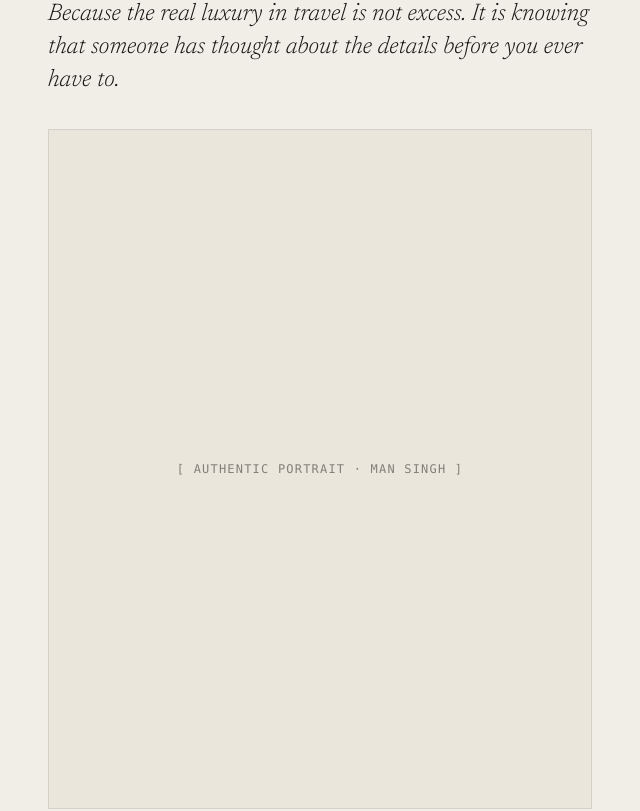
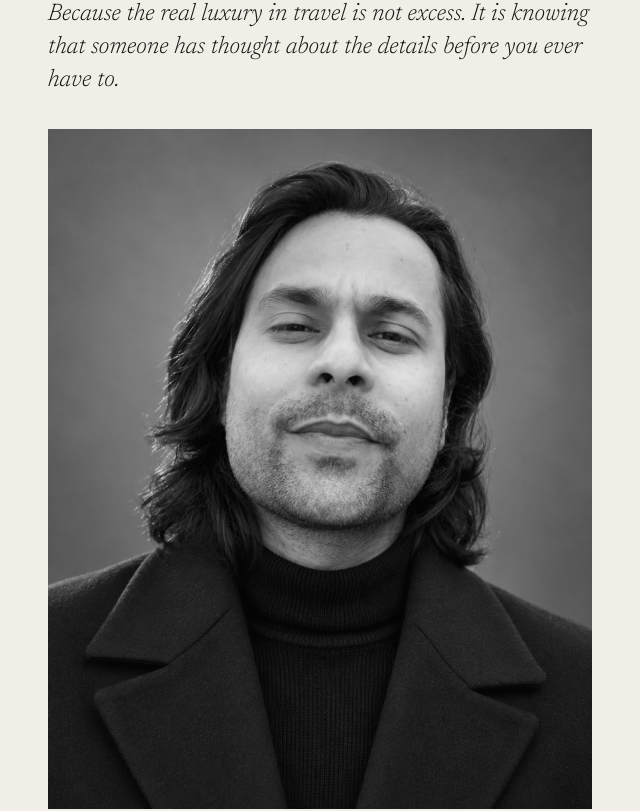
Before and after one commit to veomansingh-hub/wildjawai-by-ms, a Next.js app: page /our-story in a window 1280 px wide. Shown: the part 2195-3006 px from the top of the page, without its empty margins (0-640 px from the left). Built offline with nearby package versions, Linux system fonts and the light colour scheme.

Commit message:
feat(our-story): add genuine founder portrait for man singh

```diff
--- a/src/app/our-story/page.tsx
+++ b/src/app/our-story/page.tsx
@@ -65,11 +65,12 @@ export default function OurStoryPage() {
                 Because the real luxury in travel is not excess. It is knowing that someone has thought about the details before you ever have to.
               </p>
             </div>
-            {/* Elegant placeholder for genuine founder portrait */}
-            <div className="mt-8 aspect-[4/5] bg-sand/60 relative overflow-hidden border border-basalt/10 flex items-center justify-center text-center p-8">
-              <div className="max-w-xs text-xs tracking-widest uppercase text-basalt/50 font-mono">
-                [ Authentic Portrait &middot; Man Singh ]
-              </div>
+            <div className="mt-8 aspect-[4/5] bg-sand/60 relative overflow-hidden">
+              <img
+                src="/images/man-singh.jpg"
+                alt="Portrait of Man Singh, Founder of Wild Jawai"
+                className="w-full h-full object-cover object-top grayscale hover:grayscale-0 transition-all duration-700"
+              />
             </div>
           </div>
 
```
Also changed, not shown: public/images/man-singh.jpg (added).
